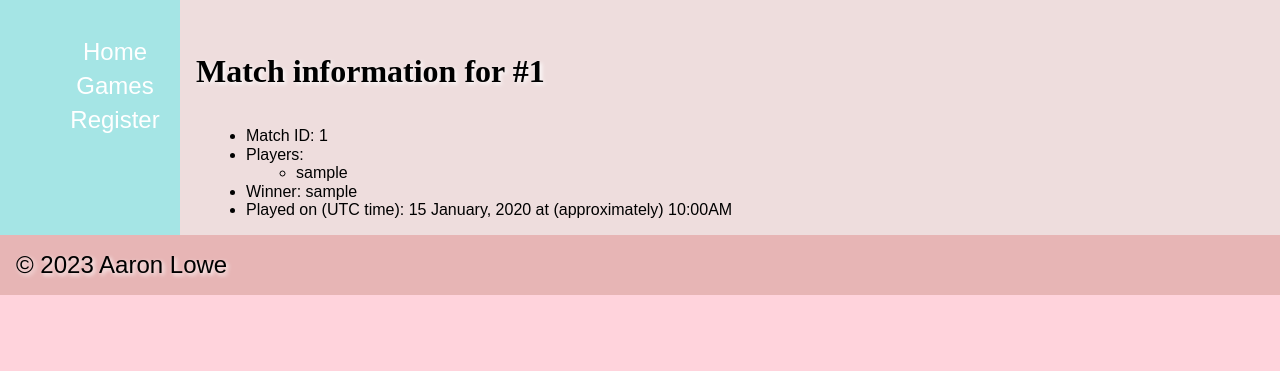
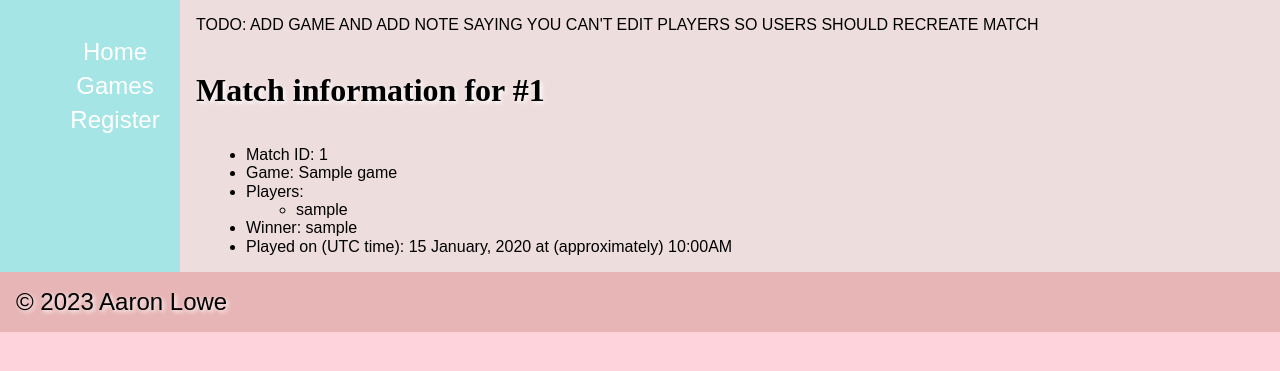
Before and after one commit to CyberFlameGO/DTSCodingDB, a FastAPI app: template templates/match.html in a window 1280 px wide. Shown: the part 176-547 px from the top of the page. Run offline with FastAPI, Linux system fonts and the light colour scheme; the template is opened without the code that fills it: most values are stand-ins (such as "Sample title", 1, 10 or a date in 2020); parts of the project's set-up code (start-up, migrations or seed data) failed here and were passed over.

Commit message:
feat(match): add game parameter to new match
Signed-off-by: CyberFlame <cyberflameu@gmail.com>

```diff
--- a/app.py
+++ b/app.py
@@ -189,21 +189,6 @@ async def register(request: Request, session: Session):
     return JSONResponse(content={"redirectUrl": "/"}, status_code=status.HTTP_303_SEE_OTHER)
 
 
-@app.get("/login", response_class=HTMLResponse)
-async def login(request: Request):
-    """
-    Login page
-    :param request:
-    :return:
-    """
-    return templates.TemplateResponse(
-        "login.html",
-        {
-            "request": request,
-        },
-    )
-
-
 @app.get("/auth_needed", response_class=HTMLResponse)
 async def auth_needed(request: Request):
     """
@@ -244,11 +229,13 @@ async def match(request: Request, session: Session, match_id: int):
         )
     )
     row = (await session.execute(row_stmt)).unique().scalar_one_or_none()
+    games = await db.dump_all(session, models.Game)
     return templates.TemplateResponse(
         "match.html",
         {
             "request": request,
             "match": row.__dict__,
+            "games": games,
             "editing_stick": True if user.role == Roles.TEACHER.value else False,
         },
     )
@@ -263,13 +250,19 @@ async def records_list(request: Request, session: Session, endpoint: str):
     :param request:
     :return:
     """
+
+    model, endpoint_type = classify_endpoint(endpoint)
+    print(model, endpoint_type)
+
     token = request.cookies.get("access_token")
     if not token:
+        if endpoint_type == Endpoint.LOGIN:
+            return templates.TemplateResponse("login.html", {"request": request})
+        elif endpoint_type == Endpoint.REGISTER:
+            return templates.TemplateResponse("register.html", {"request": request})
         return RedirectResponse(url="/auth_needed")
     user = await get_user(session, token)
 
-    model, endpoint_type = classify_endpoint(endpoint)
-    print(model, endpoint_type)
     if model is None:
         return Response(status_code=status.HTTP_404_NOT_FOUND)
     context: dict = {
@@ -279,7 +272,9 @@ async def records_list(request: Request, session: Session, endpoint: str):
         case Endpoint.GAMES:
             context["games"] = await db.dump_all(session, model)
             if user.role == Roles.TEACHER.value:
-                context["editing_stick"] = True  #
+                context["editing_stick"] = True
+        case Endpoint.NEW_MATCH:
+            context["games"] = await db.dump_all(session, models.Game)
         case _:
             pass
     return templates.TemplateResponse(
@@ -288,7 +283,7 @@ async def records_list(request: Request, session: Session, endpoint: str):
     )
 
 
-@app.post("/{endpoint}", response_class=HTMLResponse)
+@app.post("/{endpoint}", response_class=JSONResponse)
 async def new_record(
     request: Request, session: Session, endpoint: str, token: Annotated[str, Depends(utils.oauth2_scheme)]
 ):
@@ -315,12 +310,12 @@ async def new_record(
             print("match")
             winner = await db.retrieve_by_field(session, User, User.username, form.get("winner"))
             loser = await db.retrieve_by_field(session, User, User.username, form.get("loser"))
-            print("wl")
             played_at = None
             if form.get("played_at"):
                 played_at = datetime.strptime(form.get("played_at"), "%Y-%m-%dT%H:%M")
+            print(form.get("game"), user.id, played_at, winner.id, loser.id)
             model_instance = model(
-                game_id=2,  # form.get("game_id"),
+                game_id=form.get("game"),
                 creator_id=user.id,  # TODO: get user id from token
                 played_at=played_at,
                 players={
@@ -347,7 +342,7 @@ async def new_record(
     return JSONResponse(content={"redirectUrl": f"/{endpoint_type.value}"}, status_code=status.HTTP_303_SEE_OTHER)
 
 
-@app.patch("/{endpoint}/{identifier}", response_class=HTMLResponse)
+@app.patch("/{endpoint}/{identifier}", response_class=Response)
 async def update_record(request: Request, session: Session, identifier: int, endpoint: str):
     """
     Update game page
@@ -377,7 +372,7 @@ async def update_record(request: Request, session: Session, identifier: int, end
     return Response(status_code=status.HTTP_204_NO_CONTENT)
 
 
-@app.delete("/{endpoint}/{identifier}", response_class=HTMLResponse)
+@app.delete("/{endpoint}/{identifier}", response_class=Response)
 async def delete_game(request: Request, session: Session, identifier: int, endpoint: str):
     """
     Route for game record deletion - does not check if the game exists before deletion
@@ -410,17 +405,7 @@ async def leaderboard(request: Request, session: Session):
     )
 
 
-@app.get("/matches/{id}", response_class=HTMLResponse)
-async def get_match(request: Request, match_id: int, session: Session):
-    """
-    :param session:
-    :param request:
-    :param match_id:
-    :return:
-    """
-    try:
-        match = await db.retrieve(session, models.Match, match_id)
-    except NoResultFound:
-        # TODO: adjust with a proper page regarding no match found with id
-        return Response(status_code=status.HTTP_404_NOT_FOUND)
-    return templates.TemplateResponse("matches.html", {"request": request, "id": match_id, "match": match})
+if __name__ == "__main__":
+    import uvicorn
+
+    uvicorn.run(app, host="0.0.0.0")
--- a/models/sqlalchemy.py
+++ b/models/sqlalchemy.py
@@ -21,7 +21,7 @@ class Base(AsyncAttrs, DeclarativeBase):
 class Game(Base):
     __tablename__: str = "games"
 
-    match: Mapped[Set["Match"]] = relationship()
+    match: Mapped[Set["Match"]] = relationship(backref="game")
     name: Mapped[str] = mapped_column(nullable=False, unique=True)
     description: Mapped[str] = mapped_column(nullable=False)
 
--- a/templates/match.html
+++ b/templates/match.html
@@ -6,12 +6,75 @@
             padding-left: 50px;
         }
     </style>
+    <script type = "module">
+        import ResourceManager from '../static/js/utils.js';
+
+        let editedMatchId = null;
+        const auth_token = ResourceManager.getCookie('access_token');
+        const HTTP_409_CONFLICT = 409;
+        const HTTP_404_NOT_FOUND = 404;
+        const HTTP_410_GONE = 410;
+
+        window.editMatch = async function editMatch (id) {
+            if (id) {
+                editedMatchId = id;
+                document.getElementById('edit_form' + id).style.display = 'inline';
+            }
+        };
+
+        window.submitChanges = async function submitChanges (id) {
+            const field = document.getElementById('selector' + id).value;
+            const value = document.getElementById('edit' + id).value;
+            let updatedMatch = {};
+            // Added Match ID and Played At fields
+            if (field === 'Winner') {
+                updatedMatch.winner = value;
+            } else if (field === 'Match ID') {
+                updatedMatch.matchId = value;
+            } else if (field === 'Played At (UTC time)') {
+                updatedMatch.playedAt = value;
+            }
+
+            const response = await ResourceManager.editResource(id, updatedMatch, '/matches', auth_token);
+
+            if (response.ok) {
+                window.location.reload();
+            } else {
+                switch (response.status) {
+                    case HTTP_409_CONFLICT:
+                        alert('Conflict error!');
+                        break;
+                    case HTTP_404_NOT_FOUND:
+                        alert('The match does not exist in the database.');
+                        break;
+                    case HTTP_410_GONE:
+                        alert('The match has been deleted and no longer exists in the database.');
+                        break;
+                    default:
+                        alert('An unknown error occurred');
+                }
+            }
+
+            document.getElementById('edit_form' + id).style.display = 'none';
+        };
+
+        window.deleteMatch = async function (id) {
+            if (confirm('Are you sure?')) {
+                const response = await ResourceManager.deleteResource(id, '/matches', auth_token);
+                if (response.ok) {
+                    window.location.reload();
+                }
+            }
+        };
+    </script>
 {% endblock %}
 
 {% block content %}
+    TODO: ADD GAME AND ADD NOTE SAYING YOU CAN'T EDIT PLAYERS SO USERS SHOULD RECREATE MATCH
     <h1>Match information for #{{ match.id }}</h1>
     <ul>
         <li>Match ID: {{ match.id }}</li>
+        <li>Game: {{ match.game.name }}</li>
         <li>Players:
             <ul>
                 {% for player in match.players %}
@@ -19,8 +82,23 @@
                 {% endfor %}
             </ul>
         </li>
-
         <li>Winner: {{ match.results.won.username }}</li>
         <li>Played on (UTC time): {{ match.played_at.strftime('%d %B, %Y at (approximately) %-I:%M%p') }} </li>
     </ul>
+    {% if editing_stick %}
+        <button onclick = "editMatch({{ match.id }})" type = "button">Edit</button>
+        <button onclick = "deleteMatch({{ match.id }})" type = "button">Delete</button>
+        <span id = "edit_form{{ match.id }}" style = "display: none;">
+            <label for = "selector{{ match.id }}">Choose field:</label>
+            <select id = "selector{{ match.id }}">
+                <!-- Added options Match ID and Played at -->
+                <option value = "Winner">Winner</option>
+                <option value = "Match ID">Match ID</option>
+                <option value = "Played At (UTC time)">Played At (UTC Time)</option>
+            </select>
+            <label for = "edit{{ match.id }}">New value:</label>
+            <input type = "text" id = "edit{{ match.id }}" />
+            <button id = "submit{{ match.id }}" onclick = "submitChanges({{ match.id }})">Submit</button>
+        </span>
+    {% endif %}
 {% endblock %}
--- a/utils/db_utils.py
+++ b/utils/db_utils.py
@@ -52,6 +52,7 @@ class Database(object):
         TODO: see https://fastapi.tiangolo.com/tutorial/dependencies/dependencies-with-yield/
          and https://fastapi.tiangolo.com/tutorial/dependencies/#what-is-dependency-injection
         """
+
         try:
             async with self.LocalSession() as session:
                 # self.sessions.append(session)
@@ -59,7 +60,8 @@ class Database(object):
         except SQLAlchemyError as e:
             raise DatabaseError(f"Error getting session: {e}")
         finally:
-            await session.close()
+            if session:
+                await session.close()
 
     @staticmethod
     async def insert(session: AsyncSession, model: Base):
```
Also changed, not shown: templates/new_match.html (+10 -4 lines).
